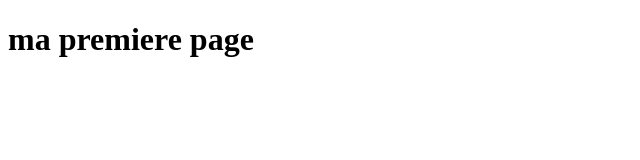
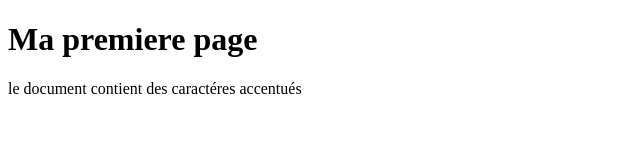
Before and after one commit to jerome60280/Exercise-1, a plain HTML site: page index.html in a window 1280 px wide. Shown: the whole page, without its empty margins (0-640 px from the left). Drawn offline with Linux system fonts and the light colour scheme.

Commit message:
Excercice01New

```diff
--- a/index.html
+++ b/index.html
@@ -1,10 +1,11 @@
 <!DOCTYPE html>
 <html>
     <head>
-        <title>ex01</title>
-        <meta charset="utf-8">
+        <meta charset="utf-8" />
+        <title>Exercice01</title>
     </head>
     <body>
-        <h1>ma premiere page</h1>
+        <h1>Ma premiere page</h1>
+        <p>le document contient des caractéres accentués</p>
     </body>
 </html>
```
